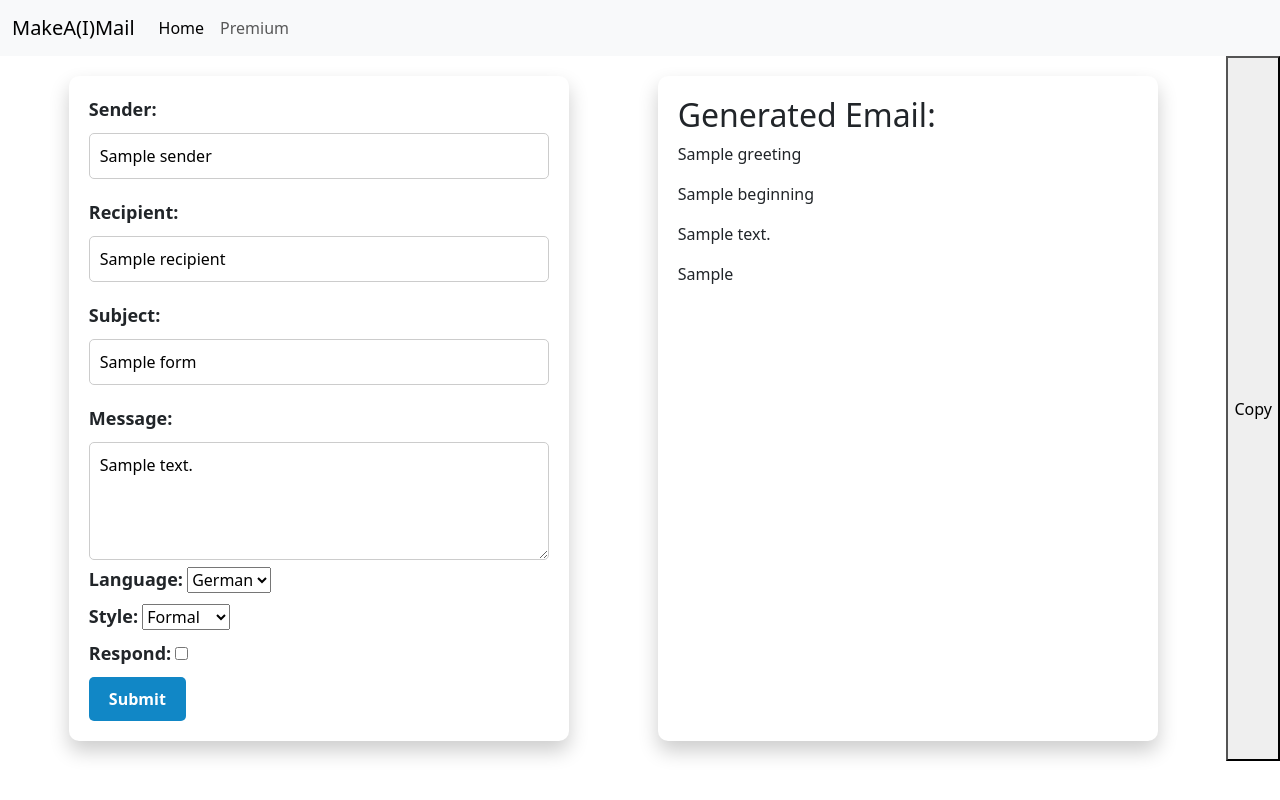
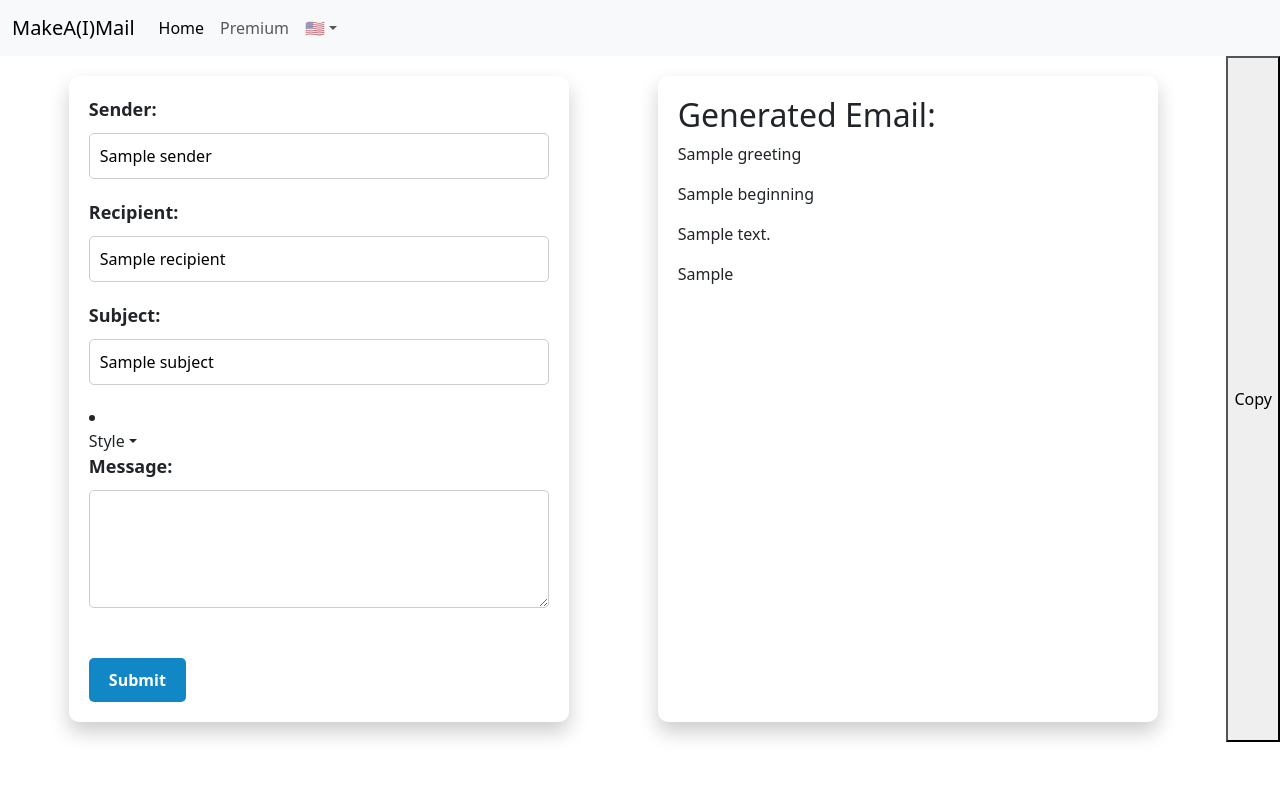
Before and after one commit to elyesj23/Email-Writer, a Flask app: template templates/index.html in a window 1280 px wide. Run offline with Flask 2, Linux system fonts and the light colour scheme; the template is opened without the code that fills it: most values are stand-ins (such as "Sample title", 1, 10 or a date in 2020).

Commit message:
Revert "Merge branch 'main' of https://github.com/elyesj23/Email-Writer"
This reverts commit 3b634c5e408df9ac863bf5fddc7e26f1bf385586, reversing
changes made to bc1d7d10e9d91cc48b0265676c6b47be658ea814.

```diff
--- a/templates/index.html
+++ b/templates/index.html
@@ -12,41 +12,29 @@
 <body>
     {% include 'navbar.html' %}
     <div style="display: flex;">
-        <form method="post" action="/mail">
-            <label for="sender">Sender:</label>
-            <input type="text" id="sender" name="sender" value="{{form_data.sender}}"><br>
+        <form action="/mail" method="post" style="flex: 1;">
+            <input type="hidden" id="language" name="language" value="🇺🇸">
+            <input type="hidden" id="style" name="style" value="">
+            <input type="hidden" id="respond" name="respond" value="respond">
+            <label for="sender">Sender:</label><br>
+            <input type="text" id="sender" name="sender" value="{{ sender }}" placeholder="Jane" class="form-input">
+            <label for="recipient">Recipient:</label><br>
+            <input type="text" id="recipient" name="recipient" value="{{ recipient }}" placeholder="John" class="form-input"><br>
+            <label for="subject">Subject:</label><br>
+            <input type="text" id="subject" name="subject" value="{{ subject }}" class="form-input"><br>
+            <li class="nav-item dropdown">
+                <a id="style-button" class="nav-link dropdown-toggle" href="#" role="button" data-bs-toggle="dropdown" aria-expanded="false">Style</a>
+                <ul class="dropdown-menu">
+                    <li><a class="dropdown-item" href="#" onclick="changeStyle('formal')">Formal</a></li>
+                    <li><a class="dropdown-item" href="#" onclick="changeStyle('professional')">Professional</a></li>
+                    <li><a class="dropdown-item" href="#" onclick="changeStyle('friendly')">Friendly</a></li>
+                </ul>
+            </li>
 
-            <label for="recipient">Recipient:</label>
-            <input type="text" id="recipient" name="recipient" value="{{form_data.recipient}}"><br>
-
-            <label for="subject">Subject:</label>
-            <input type="text" id="subject" name="subject" value="{{form_data.subject}}"><br>
-
-            <label for="message">Message:</label>
-            <textarea id="message" name="message" rows="4" cols="50">{{ form_data.message }}</textarea><br>
-
-            <label for="language">Language:</label>
-            <select id="language" name="language">
-                <option value="🇩🇪" {{ 'selected' if form_data.language == '🇩🇪' else '' }}>German</option>
-                <option value="🇫🇷" {{ 'selected' if form_data.language == '🇫🇷' else '' }}>French</option>
-                <option value="🇺🇸" {{ 'selected' if form_data.language == '🇺🇸' else '' }}>English</option>
-            </select><br>
-
-            <label for="style">Style:</label>
-            <select id="style" name="style">
-                <option value="formal" {{ 'selected' if form_data.style == 'formal' else '' }}>Formal</option>
-                <option value="informal" {{ 'selected' if form_data.style == 'informal' else '' }}>Informal</option>
-            </select><br>
-
-            <label for="flexSwitchCheckDefault">Respond:</label>
-            <input type="checkbox" id="flexSwitchCheckDefault" name="flexSwitchCheckDefault" value="respond" {{'checked' if form_data.respond == 'respond' else ''}}><br>
-
-            <input type="submit" value="Submit">
+            <label for="message">Message:</label><br>
+            <textarea id="message" name="message" rows="4" cols="50" class="form-input">{{ message }}</textarea><br><br>
+            <input type="submit" value="Submit" class="form-submit" onclick="togglePlaceholder()">
         </form>
-
-
-
-
 
         <div style="flex: 1; margin-left: 20px;" id="mail">
             <h2>Generated Email:</h2>
--- a/templates/navbar.html
+++ b/templates/navbar.html
@@ -21,6 +21,13 @@
                 <li class="nav-item">
                     <a class="nav-link" href="/checkout">Premium</a>
                 </li>
+                <li class="nav-item dropdown">
+                    <a id="flag-button" class="nav-link dropdown-toggle" href="#" role="button" data-bs-toggle="dropdown" aria-expanded="false">🇺🇸</a>
+                    <ul class="dropdown-menu">
+                      <li><a class="dropdown-item" href="#" onclick="changeFlag('🇩🇪','de')">🇩🇪</a></li>
+                      <li><a class="dropdown-item" href="#" onclick="changeFlag('🇫🇷','fr')">🇫🇷</a></li>
+                    </ul>
+                  </li>
         </div>
     </div>
 </nav>
```
